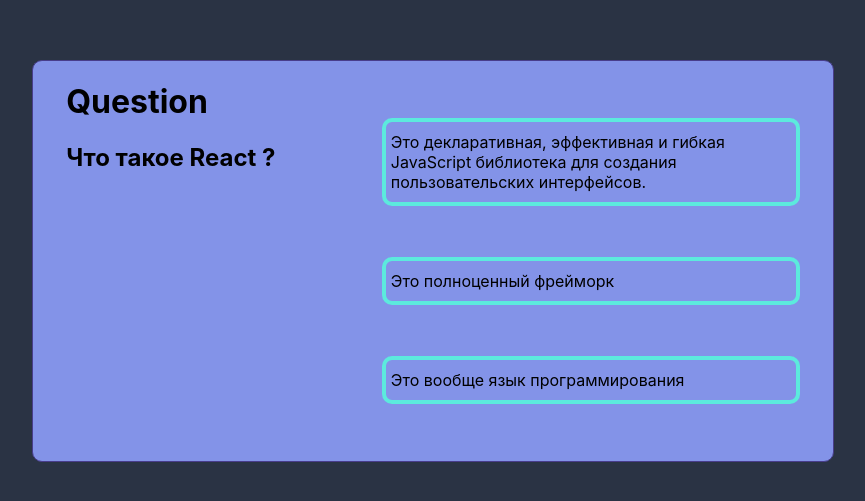
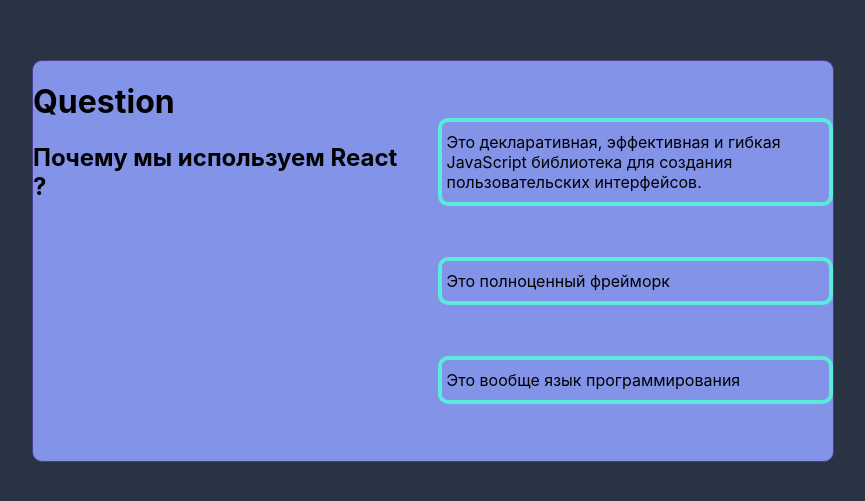
Before and after one commit to FilimonovKostya/Quiz, a React (Create React App) app: page / in a window 1280 px wide. Shown: the part 139-640 px from the top of the page, without its empty margins (207-1072 px from the left). Built offline with nearby package versions, Linux system fonts and the light colour scheme.

Commit message:
правильная концепция

```diff
--- a/src/Answer.tsx
+++ b/src/Answer.tsx
@@ -1,8 +1,8 @@
 import React from "react";
-import {AnswerType} from "./App";
+import { StateType} from "./App";
 
 type AnswerPropsType = {
-    answer: Array<AnswerType>
+    answer: StateType
     questionID: string
     changeAnswerAndQuestion: (questionID: string, answerID: string, isRight: boolean) => void
 }
@@ -11,7 +11,7 @@
     return <div className={'answerContainer'}>
         <ul className={'answers'}>
             {
-                props.answer.map((el, index) => {
+                props.answer[props.questionID].map((el, index) => {
 
                     return <li key={index} onClick={() => props.changeAnswerAndQuestion(props.questionID, el.id, el.isRight)}> {el.answer} </li>
                 })
--- a/src/App.tsx
+++ b/src/App.tsx
@@ -15,7 +15,7 @@
     isRight: boolean
 }
 
-type StateType = {
+export type StateType = {
     [key: string]: Array<AnswerType>
 }
 
@@ -24,6 +24,10 @@
     const firstQuestionID = v1()
     const secondQuestionID = v1()
     const thirdQuestionID = v1()
+
+
+
+    const [currentQuestion, setCurrentQuestion] = useState(1)
 
     const [questions, setQuestions] = useState<Array<QuestionType>>([
         {id: firstQuestionID, title: 'Что такое React'  },
@@ -34,7 +38,7 @@
     const [state, setState] = useState<StateType>({
         [firstQuestionID]: [
             {
-                id: v1(),
+                id: firstQuestionID,
                 answer: 'Это декларативная, эффективная и гибкая JavaScript библиотека для создания пользовательских интерфейсов.',
                 isRight: true
             },
@@ -47,7 +51,7 @@
                 answer: 'Так как нет других варинатов',
                 isRight: false
             },
-            {id: v1(), answer: 'Из-за скорости работы ,благодаря Virtual Dom', isRight: true},
+            {id:secondQuestionID, answer: 'Из-за скорости работы ,благодаря Virtual Dom', isRight: true},
             {id: v1(), answer: 'Больше платят и он на хайпе', isRight: false},
         ],
         [thirdQuestionID]: [
@@ -62,7 +66,7 @@
                 isRight: false
             },
             {
-                id: v1(),
+                id: thirdQuestionID,
                 answer: "это техника и набор библиотек / алгоритмов, которые позволяют нам улучшить производительность на клиентской стороне",
                 isRight: true
             },
@@ -70,22 +74,22 @@
 
     })
 
+    console.log(state[firstQuestionID])
+
     const titleForQuestion = questions.map(el => el.title)
-    const allQuestionsID = questions.map(el=> el.id).toString()
-
 
     const changeAnswerAndQuestion = (questionID: string, answerID: string, isRight: boolean) => {
         debugger
         let question = state[questionID].find(f => f.id === answerID)
         if (question && question.isRight === isRight) {
-
+            setQuestions([ {id: firstQuestionID, title: 'Почему мы используем React'},])
         }
     }
 
     return <div className={'wrapper'}>
         <div className={'container'}>
-            <Question question={titleForQuestion[0]} questionID={firstQuestionID}/>
-            <Answer answer={state[firstQuestionID]} questionID={allQuestionsID} changeAnswerAndQuestion={changeAnswerAndQuestion}/>
+            <Question question={titleForQuestion[currentQuestion]}  />
+            <Answer answer={state} questionID={firstQuestionID} changeAnswerAndQuestion={changeAnswerAndQuestion}/>
         </div>
     </div>
 
--- a/src/Question.tsx
+++ b/src/Question.tsx
@@ -2,7 +2,6 @@
 
 type QuestionPropsType = {
     question: string
-    questionID:string
 }
 
 export const Question = (props:QuestionPropsType) => {
```
Also changed, not shown: 1 other file (tests, documents, lock files or other folders).
